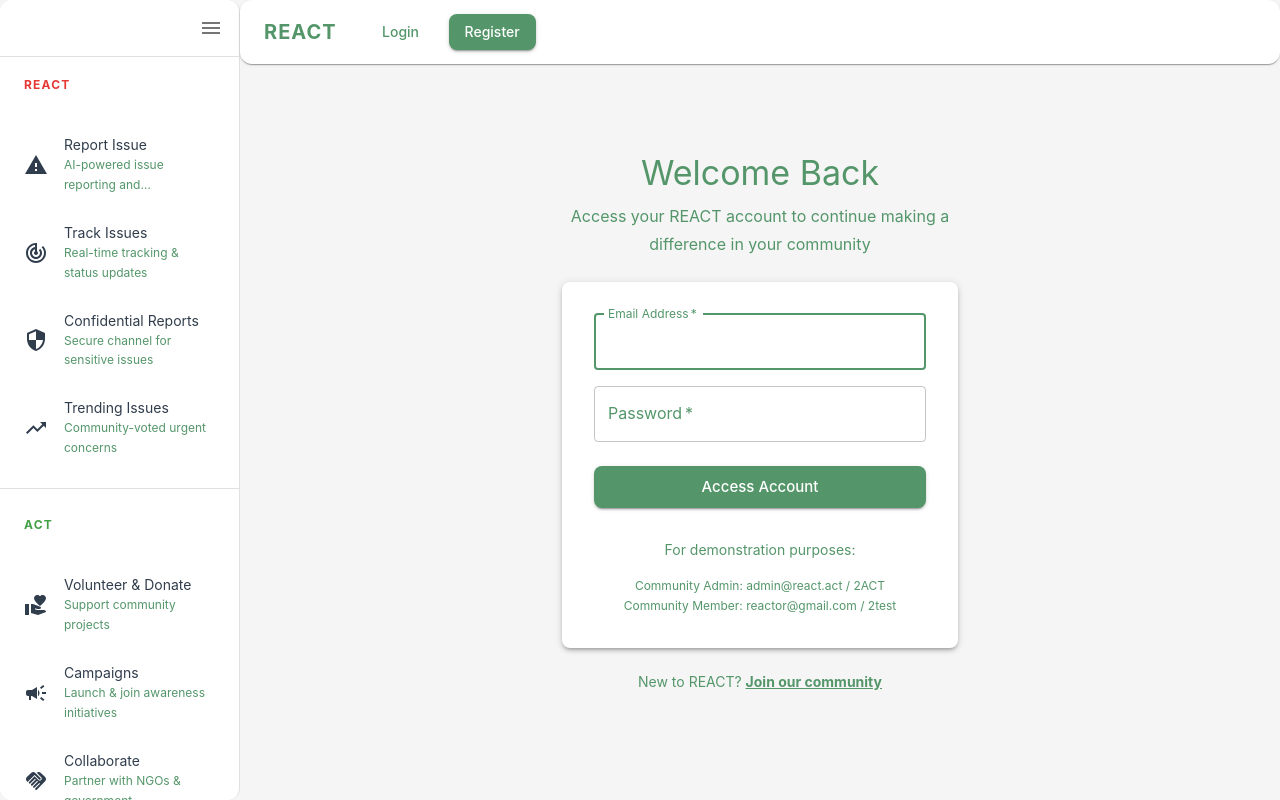
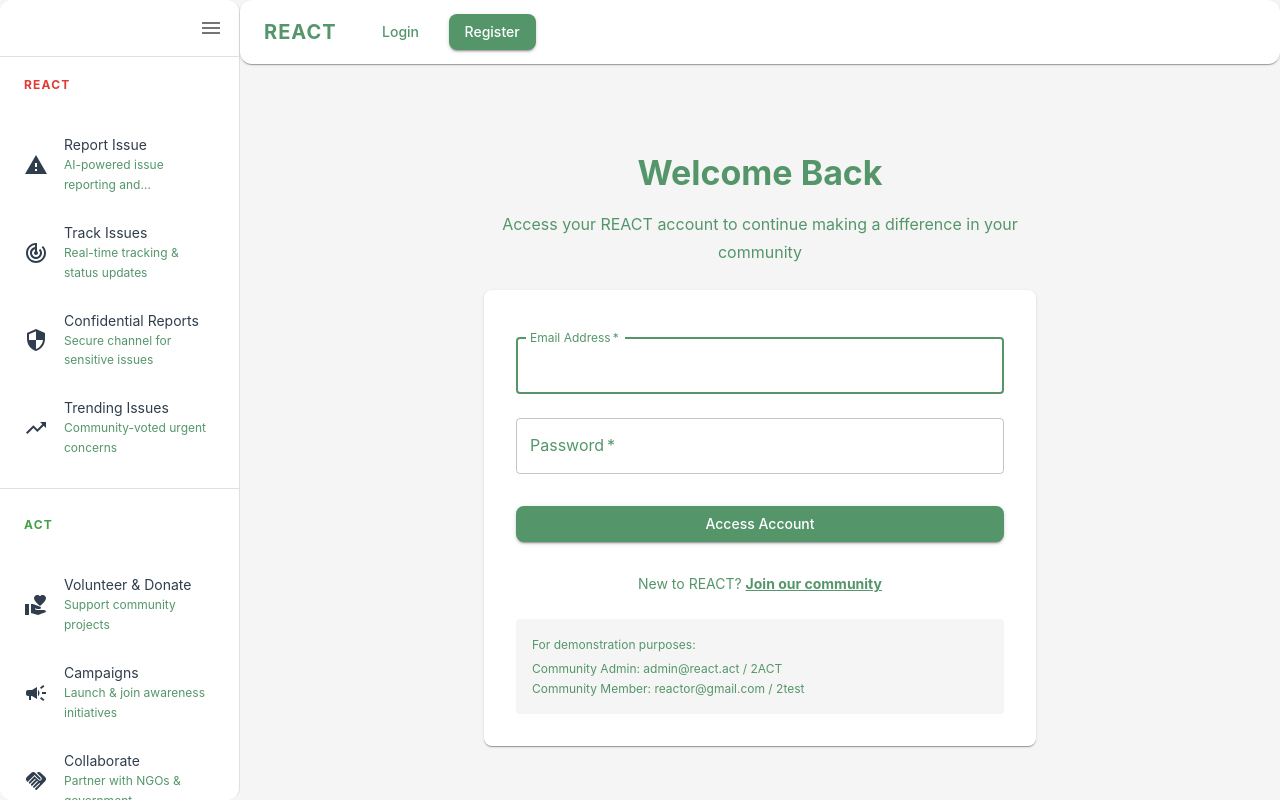
Before and after one commit to ujpm/REACT, a React (Vite) app: page /login in a window 1280 px wide. Built offline with nearby package versions, Linux system fonts and the light colour scheme.

Commit message:
just terminlogy fixes and make sure the demo s ready for testing

```diff
--- a/src/components/layout/Sidebar.tsx
+++ b/src/components/layout/Sidebar.tsx
@@ -156,10 +156,13 @@ const Sidebar: React.FC = () => {
       </Drawer>
 
       <Dialog open={loginDialog} onClose={() => setLoginDialog(false)}>
-        <DialogTitle>Authentication Required</DialogTitle>
+        <DialogTitle>Secure Access Required</DialogTitle>
         <DialogContent>
           <Typography>
-            Please log in or register to access this feature.
+            At REACT, ensuring the authenticity and security of community data is our mission. To maintain the integrity of our platform, we verify all users before granting access to this feature.
+          </Typography>
+          <Typography variant="subtitle2" color="text.secondary" sx={{ mt: 2 }}>
+            Would you like to join our community or access your existing account?
           </Typography>
         </DialogContent>
         <DialogActions>
--- a/src/pages/Auth/Login.tsx
+++ b/src/pages/Auth/Login.tsx
@@ -2,63 +2,62 @@ import React, { useState } from 'react';
 import { Box, Container, Paper, TextField, Button, Typography, Alert } from '@mui/material';
 import { Link, useNavigate, useLocation } from 'react-router-dom';
 import { useDispatch } from 'react-redux';
-import { login, authenticateUser } from '../../store/slices/authSlice';
+import { login, authenticateUser, PREDEFINED_USERS } from '../../store/slices/authSlice';
 
 const Login: React.FC = () => {
   const navigate = useNavigate();
   const location = useLocation();
   const dispatch = useDispatch();
+  const [error, setError] = useState('');
   const [formData, setFormData] = useState({
     email: '',
     password: '',
   });
-  const [error, setError] = useState<string | null>(null);
 
   const handleChange = (e: React.ChangeEvent<HTMLInputElement>) => {
-    setFormData({
-      ...formData,
-      [e.target.name]: e.target.value,
-    });
-    setError(null);
+    const { name, value } = e.target;
+    setFormData(prev => ({
+      ...prev,
+      [name]: value
+    }));
   };
 
   const handleSubmit = (e: React.FormEvent) => {
     e.preventDefault();
     const result = authenticateUser(formData.email, formData.password);
 
-    if (result.success && result.user) {
-      dispatch(login({ user: result.user, token: result.token }));
-      const returnUrl = location.state?.returnUrl || '/dashboard';
-      navigate(returnUrl);
+    if (result) {
+      dispatch(login(result));
+      // Navigate to the first page of REACT features
+      navigate('/report-issue');
     } else {
       setError('We couldn\'t verify your credentials. Please check your email and password.');
     }
   };
 
   return (
-    <Container component="main" maxWidth="xs">
+    <Container maxWidth="sm">
       <Box
         sx={{
-          marginTop: 8,
+          mt: 8,
           display: 'flex',
           flexDirection: 'column',
           alignItems: 'center',
         }}
       >
-        <Typography component="h1" variant="h4" color="primary" sx={{ mb: 1 }}>
+        <Typography component="h1" variant="h4" sx={{ mb: 2, fontWeight: 'bold', color: 'primary.main' }}>
           Welcome Back
         </Typography>
         <Typography variant="subtitle1" color="text.secondary" sx={{ mb: 3, textAlign: 'center' }}>
           Access your REACT account to continue making a difference in your community
         </Typography>
+
         <Paper
-          elevation={3}
+          component="form"
+          onSubmit={handleSubmit}
           sx={{
             p: 4,
             width: '100%',
-            display: 'flex',
-            flexDirection: 'column',
-            gap: 2,
             borderRadius: 2,
           }}
         >
@@ -67,53 +66,42 @@ const Login: React.FC = () => {
               {error}
             </Alert>
           )}
-          <form onSubmit={handleSubmit} style={{ width: '100%' }}>
+
           <TextField
+            margin="normal"
             required
             fullWidth
+            id="email"
             label="Email Address"
             name="email"
-              type="email"
+            autoComplete="email"
+            autoFocus
             value={formData.email}
             onChange={handleChange}
-              autoComplete="email"
-              autoFocus
-              sx={{ mb: 2 }}
           />
           <TextField
+            margin="normal"
             required
             fullWidth
             name="password"
             label="Password"
             type="password"
+            id="password"
+            autoComplete="current-password"
             value={formData.password}
             onChange={handleChange}
-              autoComplete="current-password"
-              sx={{ mb: 3 }}
           />
+
           <Button
             type="submit"
             fullWidth
             variant="contained"
-              size="large"
-              sx={{ mb: 2 }}
+            sx={{ mt: 3, mb: 2 }}
           >
             Access Account
           </Button>
-          </form>
-          <Box sx={{ textAlign: 'center' }}>
-            <Typography variant="body2" color="text.secondary" sx={{ mb: 2 }}>
-              For demonstration purposes:
-            </Typography>
-            <Typography variant="caption" display="block" color="text.secondary">
-              Community Admin: admin@react.act / 2ACT
-            </Typography>
-            <Typography variant="caption" display="block" color="text.secondary">
-              Community Member: reactor@gmail.com / 2test
-            </Typography>
-          </Box>
-        </Paper>
-        <Box sx={{ mt: 3, textAlign: 'center' }}>
+
+          <Box sx={{ mt: 2, textAlign: 'center' }}>
             <Typography variant="body2" color="text.secondary">
               New to REACT?{' '}
               <Link to="/register" style={{ color: 'inherit', fontWeight: 'bold' }}>
@@ -121,6 +109,20 @@ const Login: React.FC = () => {
               </Link>
             </Typography>
           </Box>
+
+          {/* Demo Credentials */}
+          <Box sx={{ mt: 3, p: 2, bgcolor: 'background.default', borderRadius: 1 }}>
+            <Typography variant="caption" color="text.secondary" display="block" gutterBottom>
+              For demonstration purposes:
+            </Typography>
+            <Typography variant="caption" color="text.secondary" component="div">
+              Community Admin: {PREDEFINED_USERS.admin.email} / {PREDEFINED_USERS.admin.password}
+            </Typography>
+            <Typography variant="caption" color="text.secondary" component="div">
+              Community Member: {PREDEFINED_USERS.user.email} / {PREDEFINED_USERS.user.password}
+            </Typography>
+          </Box>
+        </Paper>
       </Box>
     </Container>
   );
```
Lines whose indentation alone changed are shown as unchanged.
